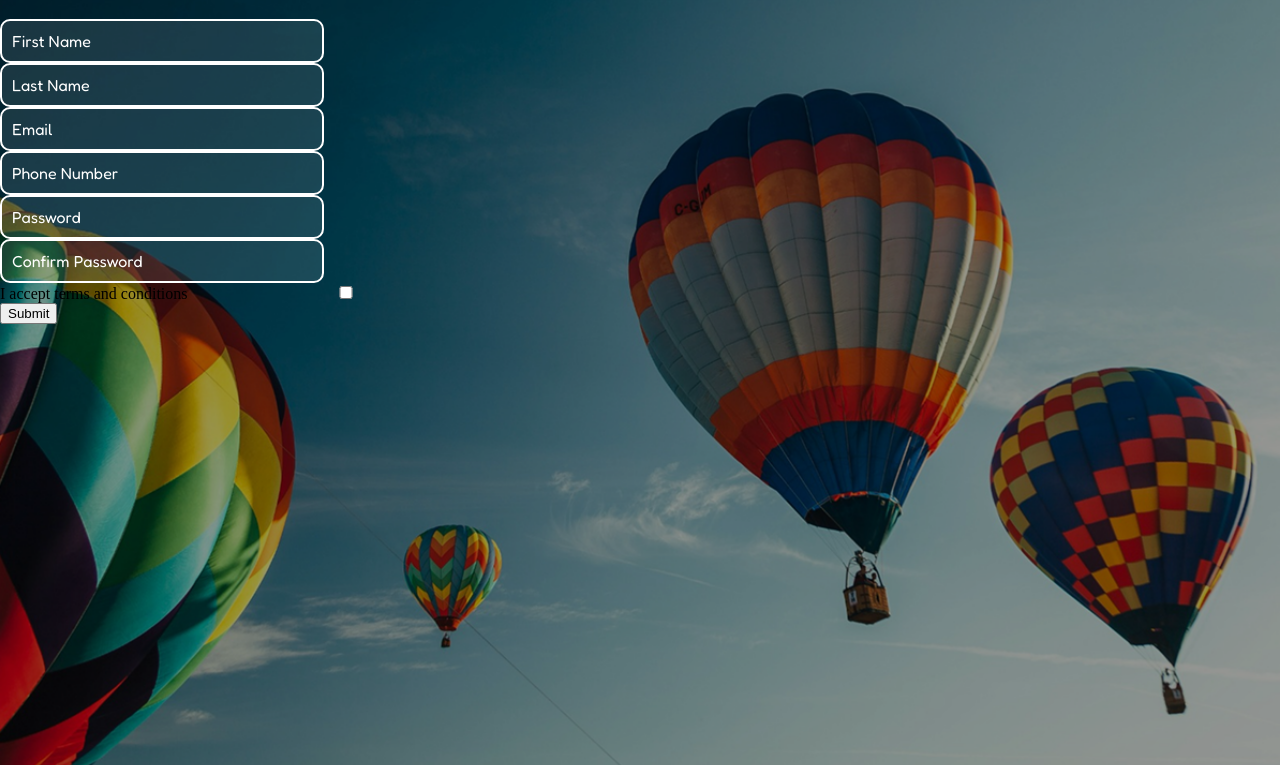
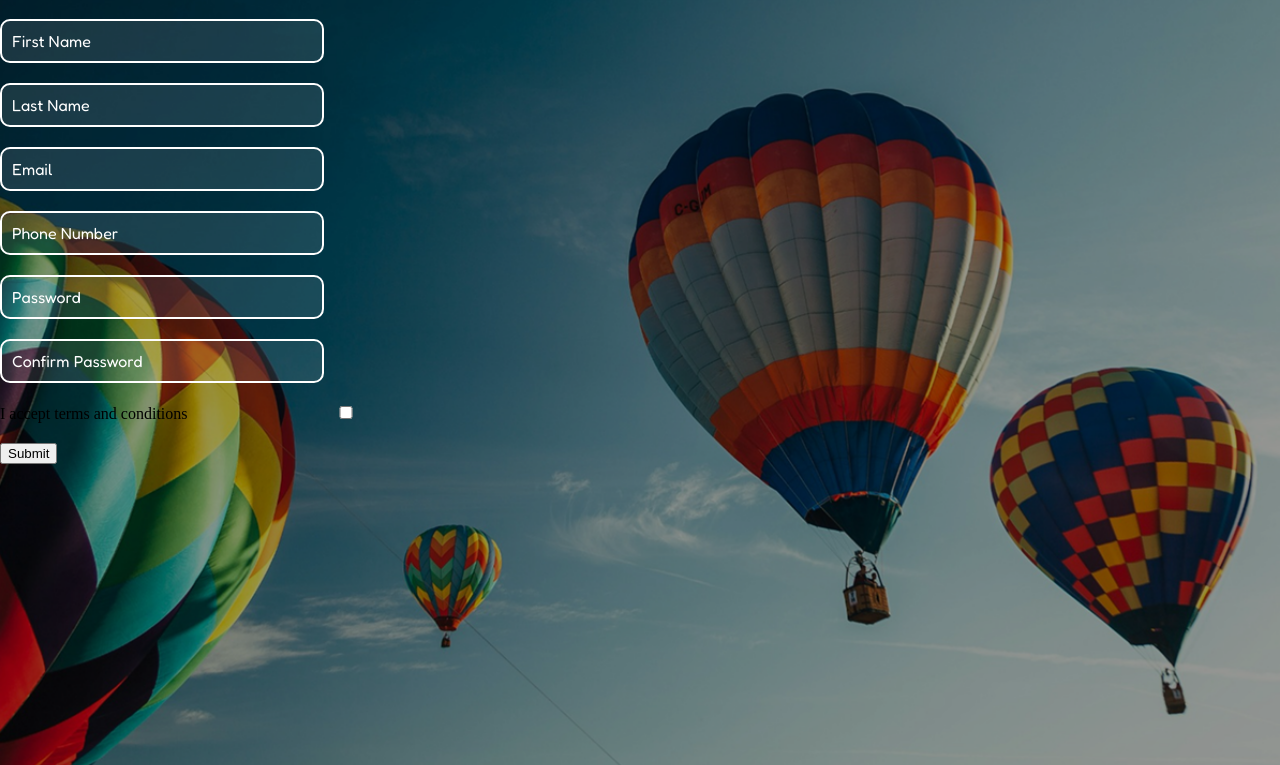
Before and after one commit to patel-vansh1607/html-forms, a plain HTML site: page index.html in a window 1280 px wide. Shown: the part 56-821 px from the top of the page. Drawn offline with Linux system fonts and the light colour scheme.

Commit message:
increased gap

```diff
--- a/style.css
+++ b/style.css
@@ -13,6 +13,14 @@ h1{
     color: white;
     font-family: "Josefin Sans", serif;
 }
+
+#con1 > div{
+    margin-bottom: 20px;
+}
+
+
+
+
 :placeholder-shown{
     color: white;
     font-family: "Fredoka", serif;
```
